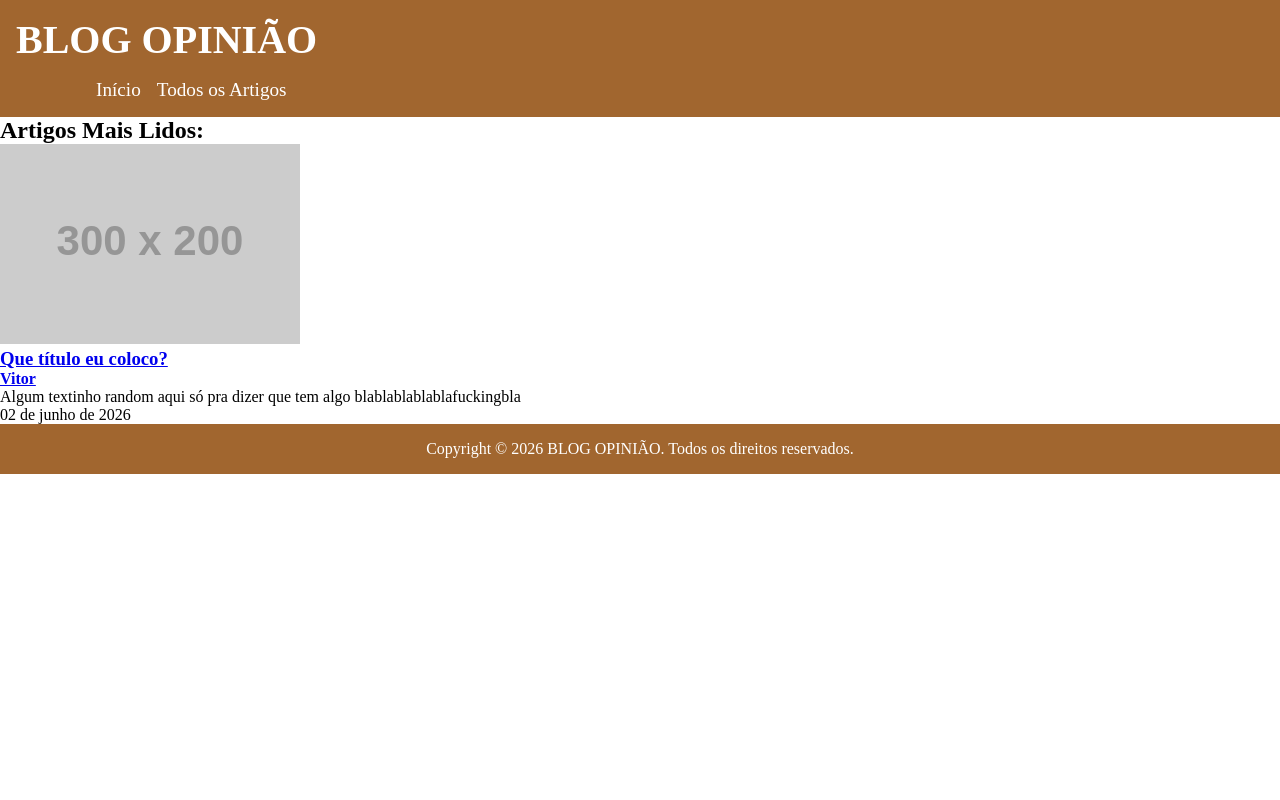
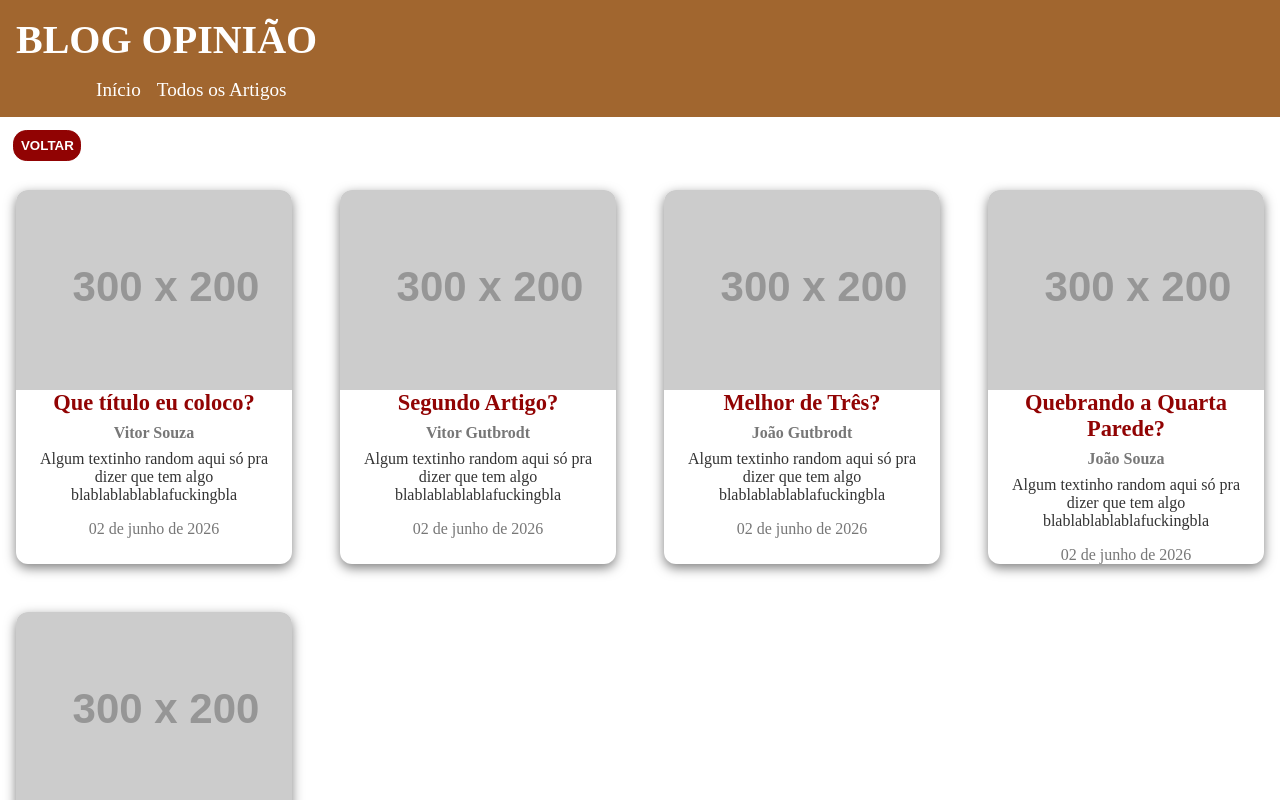
Before and after one commit to vitorgutbrodt/blog-opiniao, a Next.js app in the folder blog-opiniao/: page /artigos in a window 1280 px wide. Shown: the top 800 px of the page. Built offline with nearby package versions, Linux system fonts and the light colour scheme.

Commit message:
grid implementado

```diff
--- a/blog-opiniao/src/app/artigos/[id]/page.module.css
+++ b/blog-opiniao/src/app/artigos/[id]/page.module.css
@@ -0,0 +1,91 @@
+.page__title {
+    font-size: 2rem;
+    margin-bottom: 1rem;
+    text-align: center;
+    color: rgb(145, 3, 3);
+    margin: 1em;
+}
+
+.page__image {
+    width: 500px;
+    height: 300px;
+    display: block;
+    margin: 0 auto 1rem;
+}
+
+.page__text {
+    padding: 1rem;
+    font-size: 1.5rem;
+    color: #333;
+    text-align: center;
+    margin: 1em;
+}
+
+.page__autor {
+    font-size: 1rem;
+    color: #777;
+    text-align: center;
+    margin: 1em;
+}
+
+.page__date {
+    font-size: 1rem;
+    color: #777;
+    text-align: center;
+    margin: 1em;
+}
+
+.page__button {
+    background-color: rgb(145, 3, 3);
+    color: white;
+    text-align: center;
+    padding: 2em;
+    display: block;
+    font-weight: bold;
+    margin-left: 40%;
+    margin-bottom: 1em;
+    width: 20%;
+    border: solid 1px rgb(145, 3, 3);
+    border-radius: 1em;
+}
+
+.page__button:hover {
+    background-color: rgb(255, 51, 0);
+    border-color: rgb(255, 51, 0);
+    cursor: pointer;
+}
+
+.page__returnbutton {
+    background-color: rgb(145, 3, 3);
+    color: white;
+    text-align: center;
+    padding: 0.5em;
+    font-weight: bold;
+    margin: 1em;
+    border: solid 1px rgb(145, 3, 3);
+    border-radius: 1em;
+}
+
+.page__returnbutton:hover {
+    background-color: rgb(255, 51, 0);
+    border-color: rgb(255, 51, 0);
+    cursor: pointer;
+}
+
+@media (max-width: 480px) { /* Para celulares */
+    .page__text {
+        font-size: 1.2rem;
+        margin: 1em;
+    }
+
+    .page__button {
+        padding: 1.5em;
+        width: 50%;
+        margin-left: 25%;
+    }
+
+    .page__image {
+        width: 100%;
+        height: auto;
+    }
+}
--- a/blog-opiniao/src/app/artigos/[id]/page.tsx
+++ b/blog-opiniao/src/app/artigos/[id]/page.tsx
@@ -25,12 +25,14 @@ export default async function ArtigoPage({
 
   return (
     <main>
-      <Link href="/mais-lidos" className={styles.link}>
+      <Link href="/artigos" className={styles.link}>
          <button className={styles.page__returnbutton}>VOLTAR</button>
       </Link>
       <Title title={artigo.título} />
       <Image src={artigo.imagem} alt={`Foto de ${artigo.título}`} width={600} height={400} className={styles.page__image} />
       <p className={styles.page__text}>{artigo.texto}</p>
+      <p className={styles.page__autor}>{artigo.autor}</p>
+      <p className={styles.page__date}>{artigo.data}</p>
     </main>
   );
 }
--- /dev/null
+++ b/blog-opiniao/src/app/artigos/page.module.css
@@ -0,0 +1,16 @@
+.page__returnbutton {
+    background-color: rgb(145, 3, 3);
+    color: white;
+    text-align: center;
+    padding: 0.5em;
+    font-weight: bold;
+    margin: 1em;
+    border: solid 1px rgb(145, 3, 3);
+    border-radius: 1em;
+}
+
+.page__returnbutton:hover {
+    background-color: rgb(255, 51, 0);
+    border-color: rgb(255, 51, 0);
+    cursor: pointer;
+}
--- a/blog-opiniao/src/app/artigos/page.tsx
+++ b/blog-opiniao/src/app/artigos/page.tsx
@@ -2,12 +2,15 @@ import Image from "next/image";
 import styles from "./page.module.css";
 import Title from "@/app/components/title";
 import Grid from "@/app/components/grid";
+import Link from "next/link";
 import {artigos} from "@/lib/artigos";
 
-export default function MaisLidosPage() {
+export default function ArtigosPage() {
   return (
     <>
-    <Title title="Artigos Mais Lidos:" />
+    <Link href="/" className={styles.link}>
+      <button className={styles.page__returnbutton}>VOLTAR</button>
+      </Link>
     <Grid artigos={artigos}/>
     </>
   );
--- a/blog-opiniao/src/app/components/card/card.module.css
+++ b/blog-opiniao/src/app/components/card/card.module.css
@@ -0,0 +1,47 @@
+.card {
+    background-color: white;
+    border-radius: 12px;
+    overflow: hidden;
+    box-shadow: 0 4px 12px rgba(0, 0, 0, 0.5);
+    transition: transform 0.5s;
+    margin: 1em;
+}
+
+.card:hover {
+    transform: scale(1.3);
+}
+
+.card__name {
+    color: rgb(145, 3, 3);
+    font-size: 1.2em;
+    text-decoration: none;
+    text-align: center;
+}
+
+.card__image {
+    width: 300px;
+    height: auto;
+    display: block;
+    margin: 0 auto;
+}
+
+.card__text {
+    padding: 0.5rem;
+    font-size: 1rem;
+    color: #333;
+    text-align: center;
+}
+
+.card__date {
+    font-size: 1rem;
+    color: #777;
+    text-align: center;
+    margin-top: 0.5rem;
+}
+
+.card__autor {
+    font-size: 1rem;
+    color: #777;
+    text-align: center;
+    margin-top: 0.5rem;
+}
--- a/blog-opiniao/src/app/components/card/index.tsx
+++ b/blog-opiniao/src/app/components/card/index.tsx
@@ -14,10 +14,10 @@ const Card = ({artigo} : Props) => {
             <Image src={imagem} alt={`Foto de ${título}`} width={300} height={200} className={styles.card__image}/>
             <Link className={styles.card__name} href={link}>
                 <h3>{título}</h3>
-                <h4>{autor}</h4>
             </Link>
+                <h4 className={styles.card__autor}>{autor}</h4>
             <p className={styles.card__text}>{texto}</p>
-            <p>{data}</p>
+            <p className={styles.card__date}>{data}</p>
         </div>
     )
 }
--- a/blog-opiniao/src/app/components/grid/grid.module.css
+++ b/blog-opiniao/src/app/components/grid/grid.module.css
@@ -0,0 +1,5 @@
+.grid {
+    display: grid;
+    grid-template-columns: repeat(auto-fill, minmax(300px, 1fr));
+    gap: 1rem;
+}
--- a/blog-opiniao/src/app/components/title/title.module.css
+++ b/blog-opiniao/src/app/components/title/title.module.css
@@ -0,0 +1,7 @@
+.title {
+    font-size: 2rem;
+    margin-top: 1.5rem;
+    margin-bottom: 1.5rem;
+    text-align: center;
+    background-color: white;
+}
--- a/blog-opiniao/src/app/page.module.css
+++ b/blog-opiniao/src/app/page.module.css
@@ -23,6 +23,10 @@
   text-decoration: none;
 }
 
+.page__link {
+  text-decoration: none;
+}
+
 .page__button:hover {
   background-color: rgb(255, 51, 0);
   border-color: rgb(255, 51, 0);
--- a/blog-opiniao/src/lib/artigos.js
+++ b/blog-opiniao/src/lib/artigos.js
@@ -2,11 +2,48 @@ export const artigos = [
     {
         id: 1,
         título: 'Que título eu coloco?',
-        autor: 'Vitor',
+        autor: 'Vitor Souza',
         data: '02 de junho de 2026',
         texto: 'Algum textinho random aqui só pra dizer que tem algo blablablablablafuckingbla',
         imagem: 'https://placehold.co/300x200.png',
-        link: '/mais-lidos/1'
-    },];
+        link: '/artigos/1'
+    },
+    {
+        id: 2,
+        título: 'Segundo Artigo?',
+        autor: 'Vitor Gutbrodt',
+        data: '02 de junho de 2026',
+        texto: 'Algum textinho random aqui só pra dizer que tem algo blablablablablafuckingbla',
+        imagem: 'https://placehold.co/300x200.png',
+        link: '/artigos/2'
+    },
+    {
+        id: 3,
+        título: 'Melhor de Três?',
+        autor: 'João Gutbrodt',
+        data: '02 de junho de 2026',
+        texto: 'Algum textinho random aqui só pra dizer que tem algo blablablablablafuckingbla',
+        imagem: 'https://placehold.co/300x200.png',
+        link: '/artigos/3'
+    },
+    {
+        id: 4,
+        título: 'Quebrando a Quarta Parede?',
+        autor: 'João Souza',
+        data: '02 de junho de 2026',
+        texto: 'Algum textinho random aqui só pra dizer que tem algo blablablablablafuckingbla',
+        imagem: 'https://placehold.co/300x200.png',
+        link: '/artigos/4'
+    },
+    {
+        id: 5,
+        título: 'Cinco Já é Demais?',
+        autor: 'Vitor Gutbrodt',
+        data: '02 de junho de 2026',
+        texto: 'Algum textinho random aqui só pra dizer que tem algo blablablablablafuckingbla',
+        imagem: 'https://placehold.co/300x200.png',
+        link: '/artigos/5'
+    }
+];
 
 export default artigos;
```
Also changed, not shown: blog-opiniao/src/app/page.tsx (+7 -2 lines).
